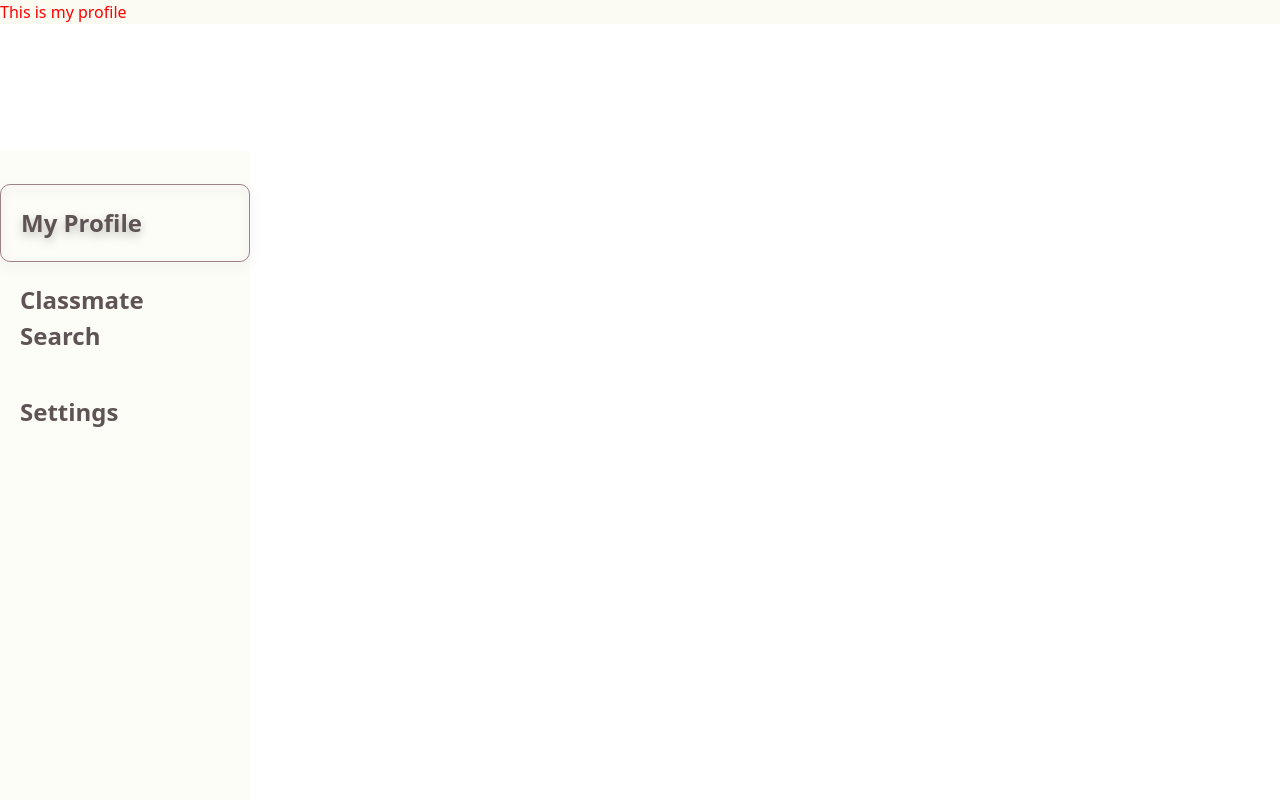
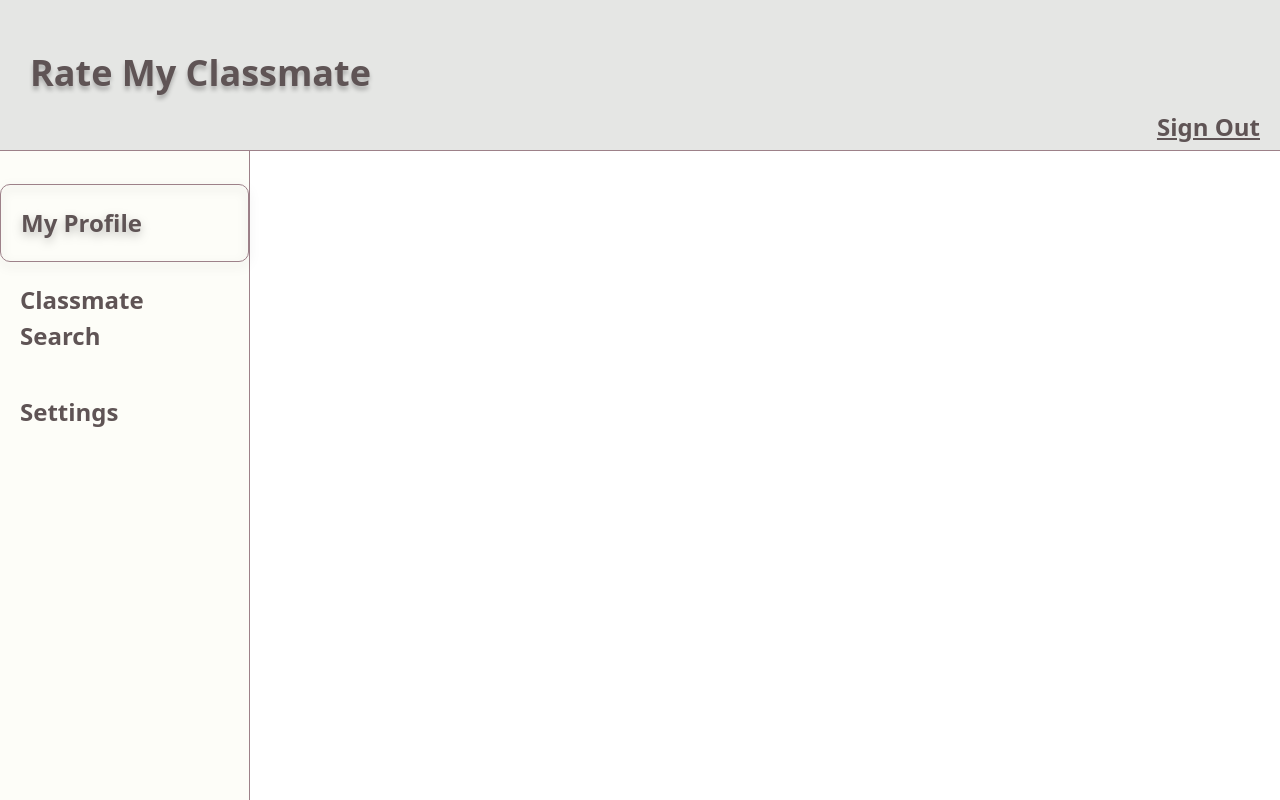
Before and after one commit to jqm4954/rate-my-classmate, a Next.js app: page /profile in a window 1280 px wide. Built offline with nearby package versions, Linux system fonts and the light colour scheme.

Commit message:
Created top bar component
also fixed display issue with active link in sidebar

```diff
--- a/src/core/components/sidebar.tsx
+++ b/src/core/components/sidebar.tsx
@@ -13,20 +13,17 @@ class Link {
 
 export default function SideBar() {
   const router = useRouter();
-  let links: Link[] = [
-    new Link("My Profile", '/profile'),
-    new Link("Classmate Search", '/search'),
-    new Link("Settings", '/settings')
-  ]
-  let htmlLinks = [];
-  for(let link of links) {
-    htmlLinks.push(<a className={`${styles.link} ${router.pathname == link.link ? styles.active : ''}`} href={link.link}>
-      {link.title}
-    </a>)
-  }
   return (
     <div className={styles.sidebar}>
-      <tbody>{htmlLinks}</tbody>
+      <a className={`${styles.link} ${router.pathname == '/profile' ? styles.active : ''}`} href={'/profile'}>
+        My Profile
+      </a>
+      <a className={`${styles.link} ${router.pathname == '/search' ? styles.active : ''}`} href={'/search'}>
+        Classmate Search
+      </a>
+      <a className={`${styles.link} ${router.pathname == '/settings' ? styles.active : ''}`} href={'/settings'}>
+        Settings
+      </a>
     </div>
   )
 }
--- a/src/core/components/topbar.tsx
+++ b/src/core/components/topbar.tsx
@@ -1,3 +1,15 @@
+import { MouseEventHandler } from 'react';
+import styles from 'src/styles/topbar.module.css';
+
 export default function TopBar() {
+  const signOut = () => {
 
+  }
+
+  return (
+    <div className={styles.topbar}>
+      <span className={styles.title}>Rate My Classmate</span>
+      <span className={styles.signout} onClick={signOut}>Sign Out</span>
+    </div>
+  )
 }
--- a/src/pages/profile.tsx
+++ b/src/pages/profile.tsx
@@ -1,11 +1,12 @@
 import SideBar from "@/core/components/sidebar";
+import TopBar from "@/core/components/topbar";
 import styles from "src/styles/profile.module.css";
 
 export default function Profile() {
   return (
     <>
+      <TopBar></TopBar>
       <SideBar></SideBar>
-      <div className={styles.test}>This is my profile</div>
     </>
   )
 }
--- a/src/styles/sidebar.module.css
+++ b/src/styles/sidebar.module.css
@@ -5,6 +5,7 @@
   height: 100%;
   background-color: #FBFBF280;
   padding-top: 33px;
+  border-right: 1px solid #9D8189;
 }
 
 .link {
--- a/src/styles/topbar.module.css
+++ b/src/styles/topbar.module.css
@@ -0,0 +1,26 @@
+.topbar {
+  position: sticky;
+  top: 0px;
+  height: 151px;
+  background-color: #E5E6E4;
+  border-bottom: 1px solid #9D8189;
+  display: flex;
+  justify-content: space-between;
+  padding: 0px 20px 5px 30px;
+}
+
+.title {
+  text-shadow: 0px 4px 4px rgba(0, 0, 0, 0.25);
+  font-weight: 700;
+  font-size: 36px;
+  align-self: center;
+}
+
+.signout {
+  font-weight: 600;
+  font-size: 24px;
+  text-decoration: underline;
+  height: fit-content;
+  align-self: flex-end;
+  cursor: pointer;
+}
```
